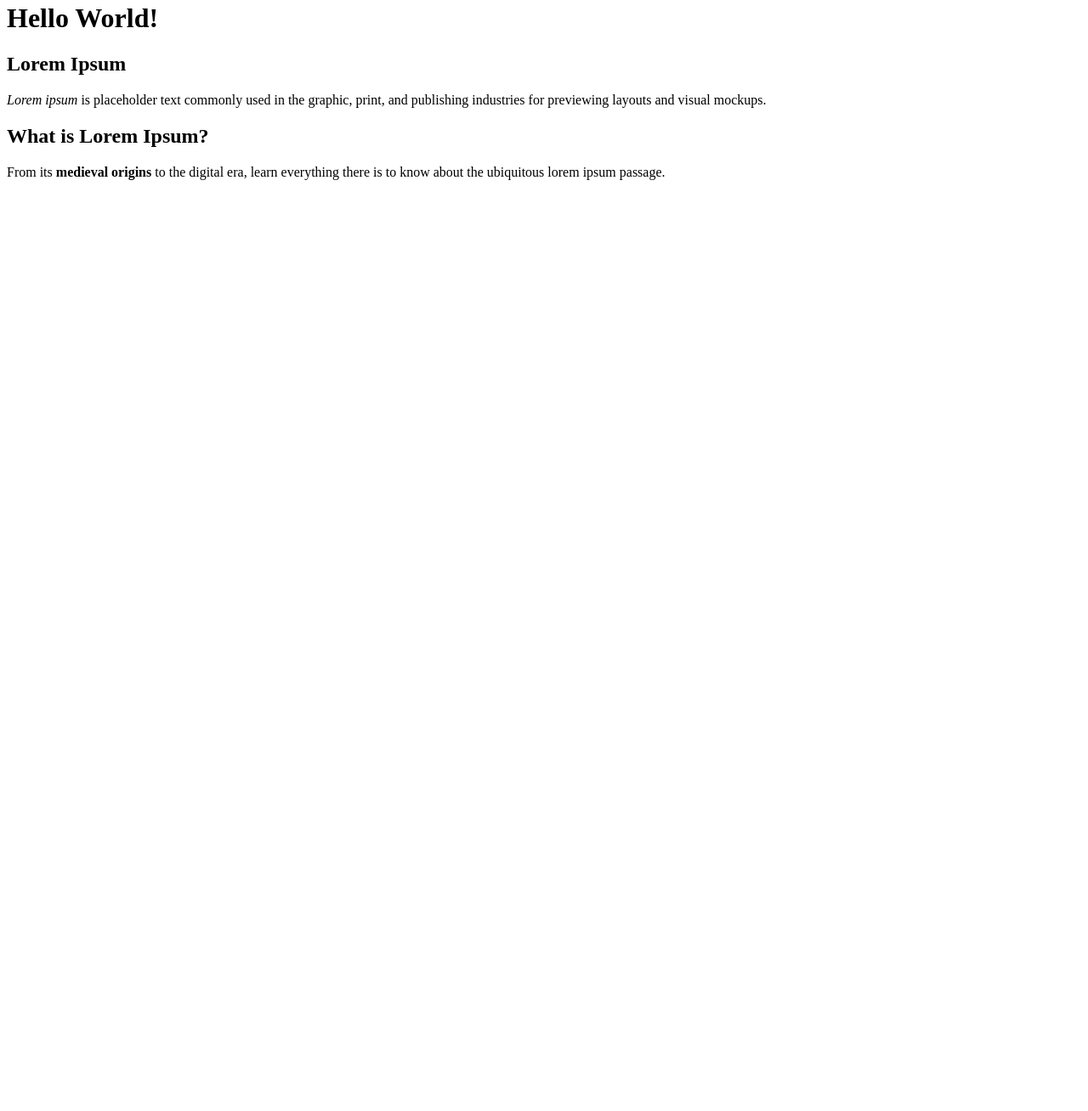
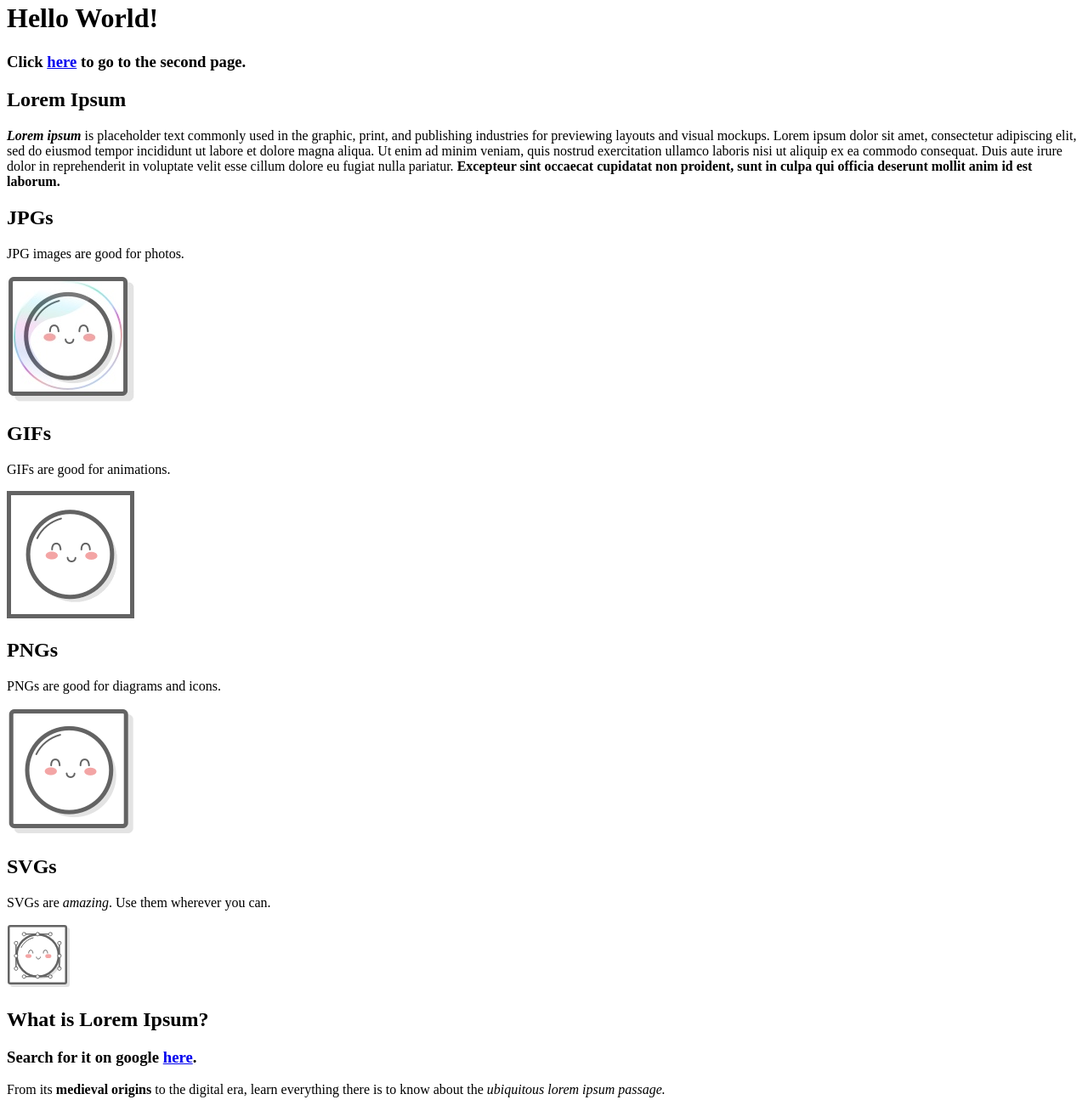
Before and after one commit to BananaCire/KP_HTML_CSS_Beginners, a plain HTML site: page index.html in a window 1280 px wide. Shown: the part 18-1326 px from the top of the page at 85% size. Before the commit the page ends 800 px from the top, so only its background shows below. Drawn offline with Linux system fonts and the light colour scheme.

Commit message:
Copied the images folder into this directory added images added links.

```diff
--- a/index.html
+++ b/index.html
@@ -7,22 +7,59 @@
         <title>First Website</title>
     </head>
 
+        <!-- <strong> is for bold -->
+        <!-- <em> (emphasis) is for italic -->
+
     <body>
         <h1>Hello World!</h1>
 
+        <h3>Click <a href="second_page.html">here</a> to go to the second page.</h3>
+
         <h2>Lorem Ipsum</h2>
+        <!-- Create a link -->
+        <p>
+            <strong><em>Lorem ipsum</em></strong> is placeholder text commonly used in the graphic, print,
+            and publishing industries for previewing layouts and visual mockups. Lorem ipsum
+            dolor sit amet, consectetur adipiscing elit, sed do eiusmod tempor incididunt ut
+            labore et dolore magna aliqua. Ut enim ad minim veniam, quis nostrud exercitation
+            ullamco laboris nisi ut aliquip ex ea commodo consequat. Duis aute irure dolor in
+            reprehenderit in voluptate velit esse cillum dolore eu fugiat nulla pariatur. <strong>Excepteur
+            sint occaecat cupidatat non proident, sunt in culpa qui officia deserunt mollit anim id est laborum.</strong>
+        </p>
 
-        <p>
-            <em>Lorem ipsum</em> is placeholder text commonly used in the graphic, print,
-            and publishing industries for previewing layouts and visual mockups.
-        </p>
+        <h2>JPGs</h2>
+
+        <p>JPG images are good for photos.</p>
+
+        <img src="images/mochi.jpg" alt=".jpg format mochi">
+
+        <h2>GIFs</h2>
+
+        <p>GIFs are good for animations.</p>
+
+        <img src="images/mochi.gif" alt=".gif format mochi">
+
+        <h2>PNGs</h2>
+
+        <p>PNGs are good for diagrams and icons.</p>
+
+        <img src="images/mochi.png" alt=".png format mochi">
+
+        <h2>SVGs</h2>
+
+        <p>SVGs are <em>amazing</em>. Use them wherever you can.</p>
+
+        <img src="images/mochi.svg" alt=".svg format mochi">
 
         <h2>What is Lorem Ipsum?</h2>
 
+        <h3>Search for it on google <a href="https://www.google.com">here</a>.</h3>
+
         <p>
             From its <strong>medieval origins</strong> to the digital era,
-            learn everything there is to know about the ubiquitous lorem ipsum passage.
+            learn everything there is to know about the <em>ubiquitous lorem ipsum passage.</em>
         </p>
+        <!-- Add images -->
     </body>
 
 </html>
```
Also changed, not shown: second_page.html (+34 -0 lines), images/dog.jpg (added), images/mochi.gif (added), images/mochi.jpg (added), images/mochi.png (added), images/mochi.svg (added), 1 other file.
